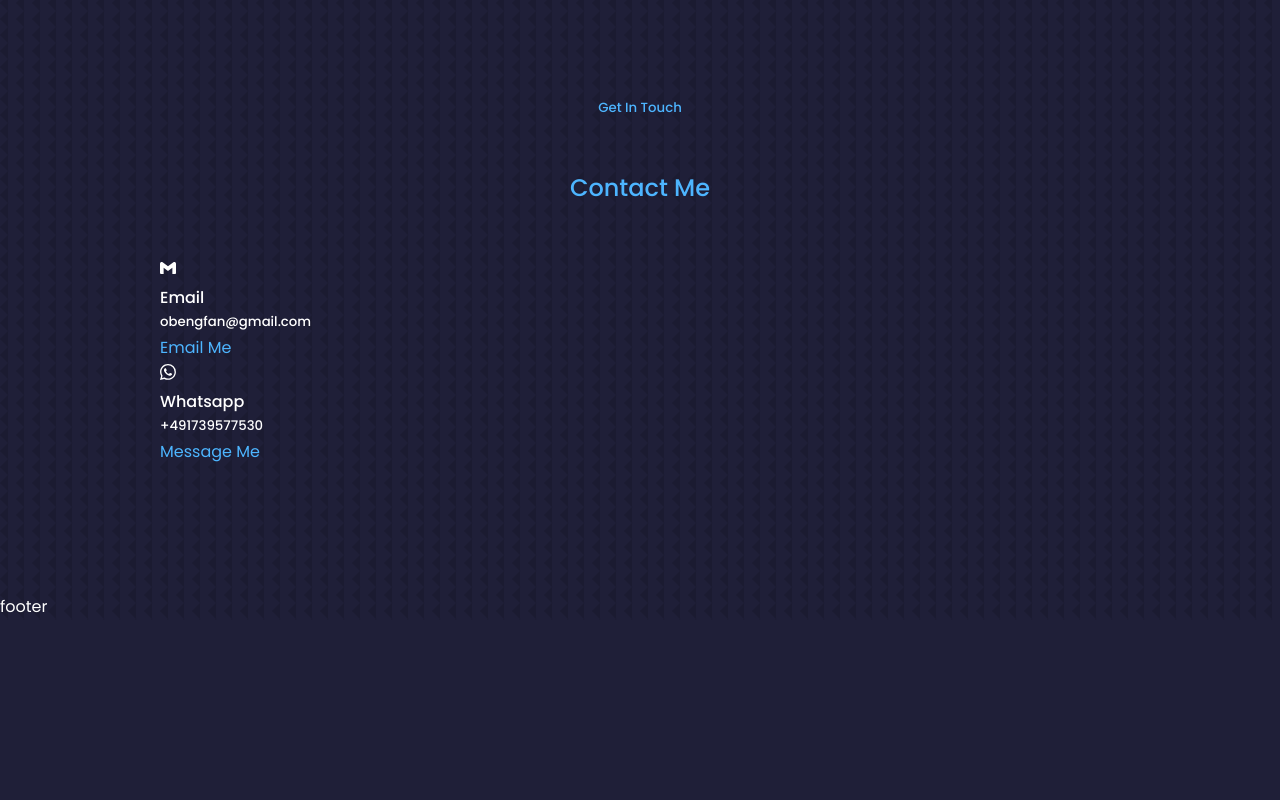
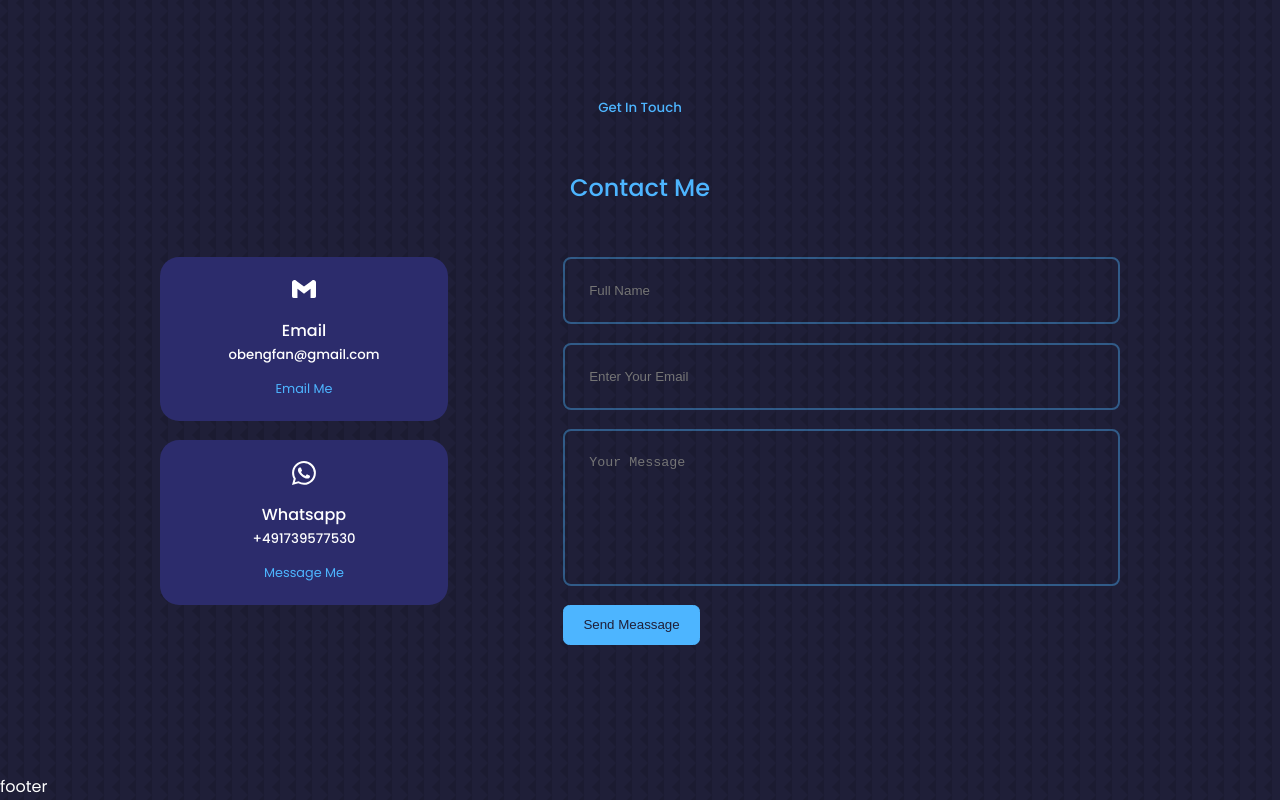
Before and after one commit to Obengfan1/Portfolio-website, a React (Create React App) app: page / in a window 1280 px wide. Shown: the part 4101-4901 px from the top of the page. Before the commit the page ends 4721 px from the top, so only its background shows below. Built offline with nearby package versions, Linux system fonts and the light colour scheme.

Commit message:
Done styling contact component

```diff
--- a/src/components/contact/Contact.jsx
+++ b/src/components/contact/Contact.jsx
@@ -12,20 +12,27 @@ const contact = () => {
       <div className="container contact__container">
         <div className="contact__options">
           <article className="contact__option">
-            <SiGmail />
+            <SiGmail className='contact__option-icon'/>
             <h4>Email</h4>
             <h5>obengfan@gmail.com</h5>
-            <a href="mailto:obengfan@gmail.com">Email Me</a>
+            <a href="mailto:obengfan@gmail.com" target="_blank" rel="noreferrer">Email Me</a>
 
           </article>
           <article className="contact__option">
-            <BsWhatsapp />
+            <BsWhatsapp className='contact__option-icon' />
             <h4>Whatsapp</h4>
             <h5>+491739577530</h5>
-            <a href="https://api.whatsapp.com/send?phone=+491739577530">Message Me</a>
+            <a href="https://wa.me/491739577530" target="_blank" rel="noreferrer">Message Me</a>
 
           </article>
         </div>
+        <form action="">
+          <input type="text" name='name' placeholder='Full Name' required />
+          <input type="email" name='email'placeholder='Enter Your Email' required />
+          <textarea name="message"  rows="7" placeholder='Your Message'></textarea>
+          <button type='submit' className='btn btn-primary'>Send Meassage</button>
+
+        </form>
       </div>
     </section>
   )
--- a/src/components/contact/contact.css
+++ b/src/components/contact/contact.css
@@ -0,0 +1,62 @@
+.contact__container{
+  width: 58%;
+  display: grid;
+  grid-template-columns: 30% 58%;
+  gap: 12%;
+}
+.contact__options{
+  display: flex;
+  flex-direction: column;
+  gap: 1.2rem;
+}
+
+.contact__option {
+  background: var(--color-bg-variant);
+  padding: 1.2rem;
+  border-radius: 1.2rem;
+  text-align: center;
+  border: 1px solid transparent;
+  transform: var(--transition);
+}
+.contact__option:hover{
+  background:transparent;
+  border-color: var(--color-primary-variant);
+}
+.contact__option-icon {
+  font-size: 1.5rem;
+  margin-bottom: 0.5rem;
+}
+.contact__option a {
+  margin-top: 0.7rem;
+  font-size: 0.8rem;
+  display: inline-block;
+}
+form {
+  display: flex;
+  flex-direction: column;
+  gap: 1.2rem;
+}
+input,textarea {
+  width: 100%;
+  padding: 1.5rem;
+  border-radius: 0.5rem;
+  background: transparent;
+  border: 2px solid var(--color-primary-variant);
+  resize: none;
+  color: var(--color-white);
+}
+
+@media screen and (max-width:1024px) {
+
+  .container.contact__container {
+    display: grid;
+    grid-template-columns: 1fr;
+    gap: 2rem;
+  }
+}
+/* -----------------------media queries(small)-----------------  */
+@media screen and (max-width:600px) {
+  .container.contact__container{
+    width: var(--container-width-sm);
+  }
+}
```
